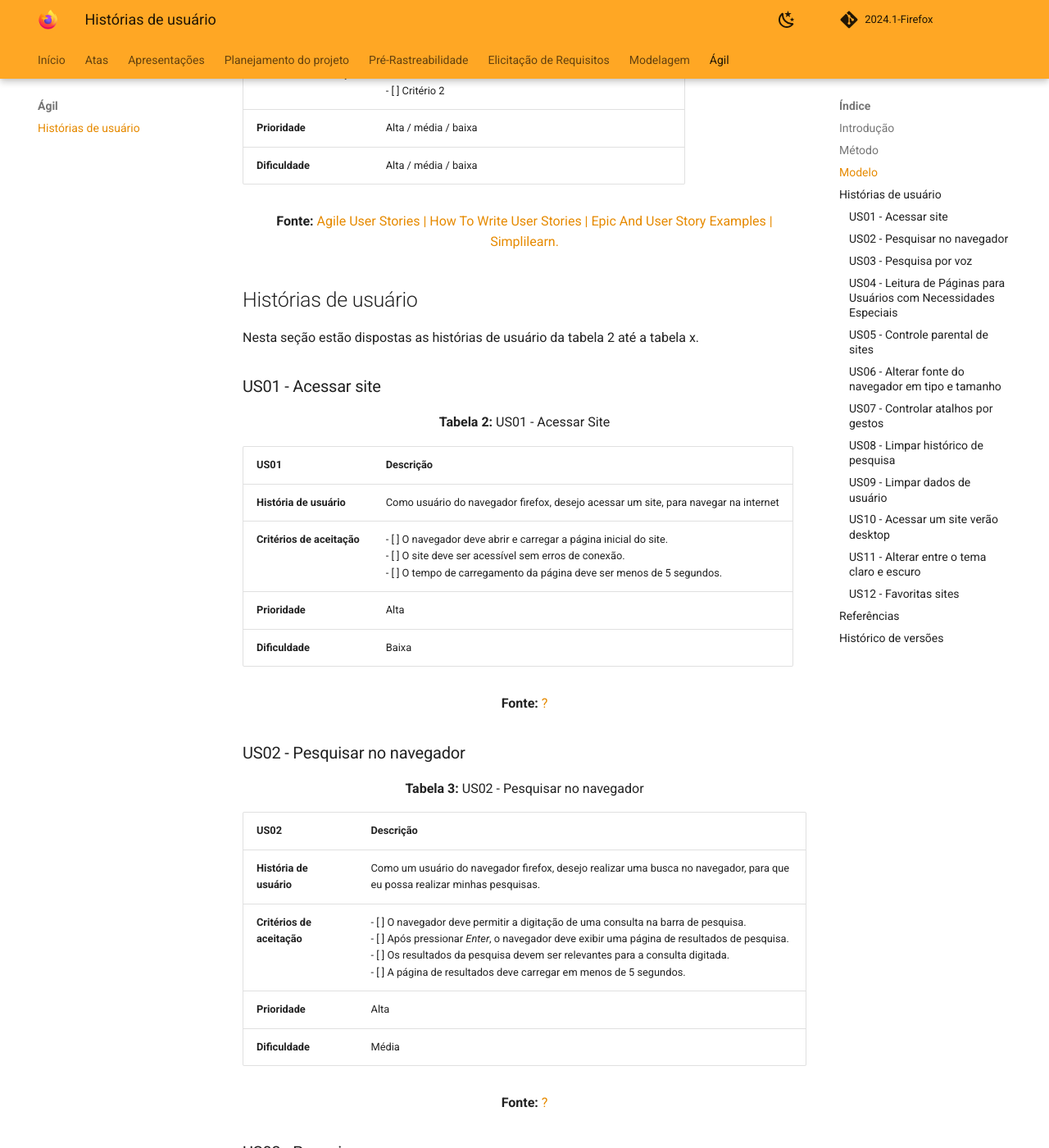
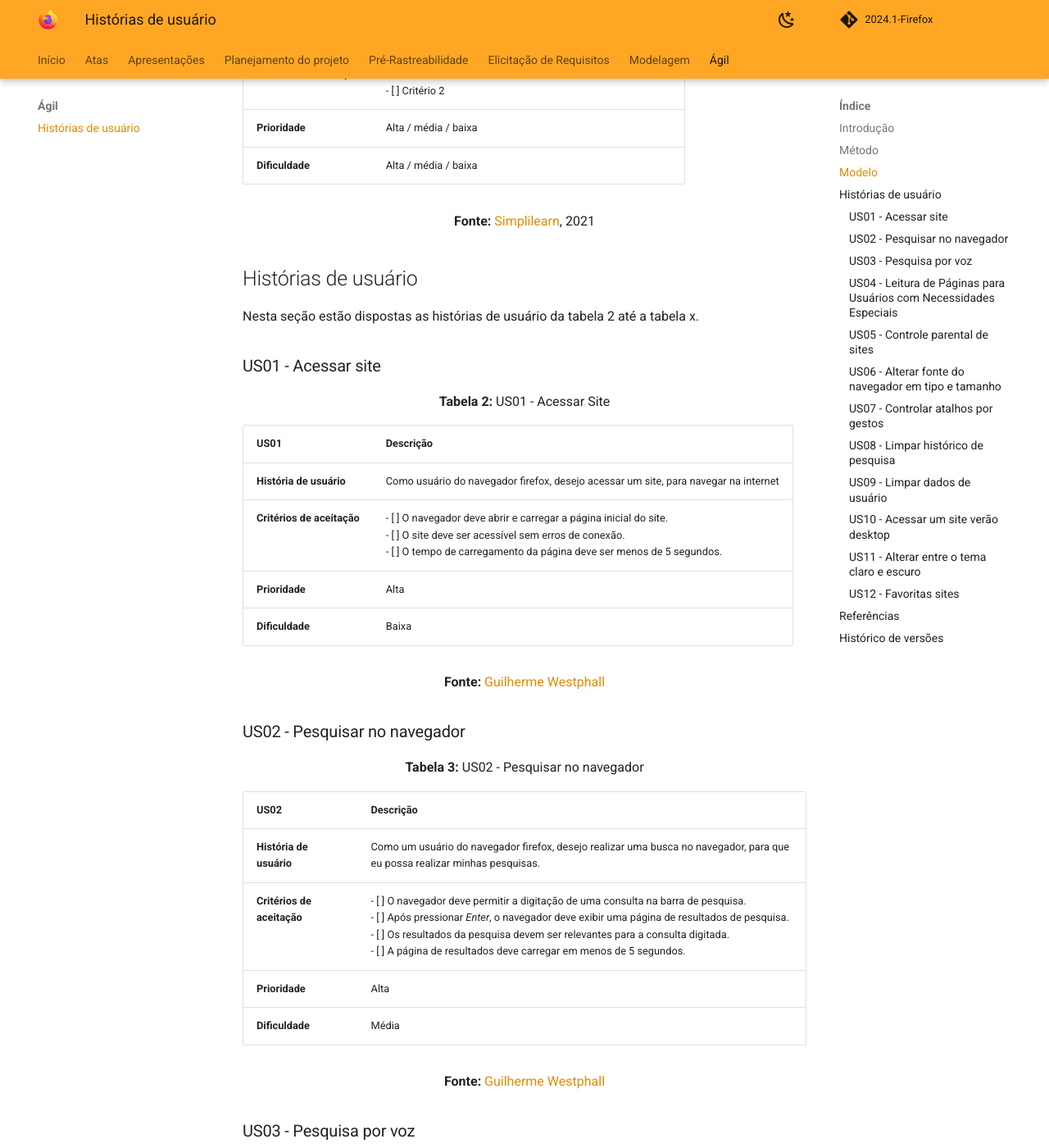
Before and after one commit to martinsglucas/Requisitos-de-Software, an MkDocs documentation site: the page built from docs/modelagem_agil/historias_de_usuario/historias_de_usuario.md, in a window 1280 px wide and 1400 px high, scrolled down 1185 px. Shown: the whole window at 82% size. Built offline with MkDocs 1.6.1 and Material for MkDocs 9.7.7, drawn with Linux system fonts in a browser that asks for light colours; comment, search, counter and statistics services are not loaded.

Commit message:
update: ajusta fontes

```diff
--- a/docs/modelagem_agil/historias_de_usuario/historias_de_usuario.md
+++ b/docs/modelagem_agil/historias_de_usuario/historias_de_usuario.md
@@ -33,7 +33,7 @@
 
 
 <div align="center">
-    <font size="3"><p style="text-align: center"><b>Fonte: </b><a href="https://www.youtube.com/watch?v=SRRQCDZQ6G4">Agile User Stories | How To Write User Stories | Epic And User Story Examples | Simplilearn.</a></p></font>
+    <font size="3"><p style="text-align: center"><b>Fonte: </b><a href="https://www.youtube.com/watch?v=SRRQCDZQ6G4">Simplilearn</a>, 2021</p></font>
 </div>
 
 ## Histórias de usuário
@@ -56,7 +56,7 @@
 
 
 <div align="center">
-    <font size="3"><p style="text-align: center"><b>Fonte: </b><a href="">?</a></p></font>
+    <font size="3"><p style="text-align: center"><b>Fonte: </b><a href="https://github.com/west7">Guilherme Westphall</a></p></font>
 </div>
 
 ### US02 - Pesquisar no navegador
@@ -74,7 +74,7 @@
 | **Dificuldade** | Média |
 
 <div align="center">
-    <font size="3"><p style="text-align: center"><b>Fonte: </b><a href="">?</a></p></font>
+    <font size="3"><p style="text-align: center"><b>Fonte: </b><a href="https://github.com/west7">Guilherme Westphall</a></p></font>
 </div>
 
 ### US03 - Pesquisa por voz
```
